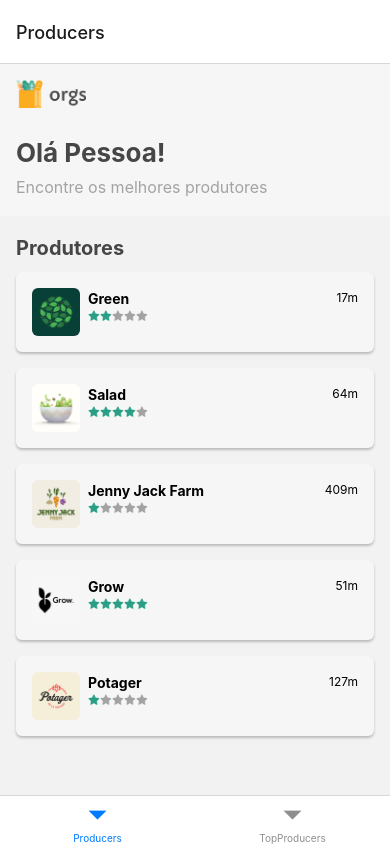
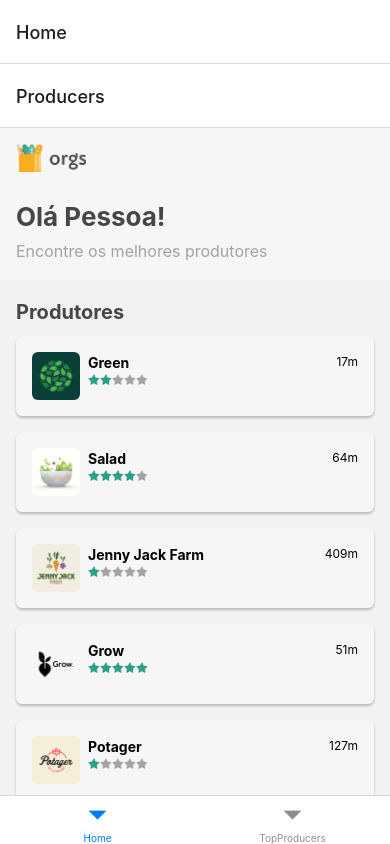
Before and after one commit to felahgs/react-native-app-example, a React Native app: screen / in a window 390 px wide. Built offline with nearby package versions, Linux system fonts and the light colour scheme.

Commit message:
add stack navigation

```diff
--- a/babel.config.js
+++ b/babel.config.js
@@ -18,6 +18,7 @@ module.exports = {
         alias: {
           screens: "./src/screens",
           components: "./src/components",
+          constants: "./src/constants",
           services: "./src/services",
           models: "./src/models",
           mocks: "./src/mocks",
--- a/package.json
+++ b/package.json
@@ -14,12 +14,13 @@
   "dependencies": {
     "@react-navigation/bottom-tabs": "^6.3.2",
     "@react-navigation/native": "^6.0.11",
+    "@react-navigation/native-stack": "^6.8.0",
     "babel-plugin-module-resolver": "^4.1.0",
     "eslint-plugin-import-helpers": "^1.2.1",
     "react": "18.0.0",
     "react-native": "0.69.3",
     "react-native-safe-area-context": "^4.3.3",
-    "react-native-screens": "^3.16.0"
+    "react-native-screens": "^3.17.0"
   },
   "devDependencies": {
     "@babel/core": "^7.12.9",
--- /dev/null
+++ b/src/constants/routes.ts
@@ -0,0 +1,8 @@
+const routes = {
+  HOME: "Home",
+  TOP_PRODUCERS: "TopProducers",
+  PRODUCER: "Producer",
+  PRODUCERS: "Producers",
+};
+
+export default routes;
--- a/src/routes/AppRoutes.tsx
+++ b/src/routes/AppRoutes.tsx
@@ -3,15 +3,20 @@ import React from "react";
 import { NavigationContainer } from "@react-navigation/native";
 import { createBottomTabNavigator } from "@react-navigation/bottom-tabs";
 
-import { Home, TopProducers } from "screens";
+import { TopProducers } from "screens";
+import routes from "constants/routes";
+
+import ProducerRoutes from "./ProducerRoutes";
 
 const Tab = createBottomTabNavigator();
 const AppRoutes = () => {
+  const { HOME, TOP_PRODUCERS } = routes;
+
   return (
     <NavigationContainer>
       <Tab.Navigator>
-        <Tab.Screen name="Producers" component={Home} />
-        <Tab.Screen name="TopProducers" component={TopProducers} />
+        <Tab.Screen name={HOME} component={ProducerRoutes} />
+        <Tab.Screen name={TOP_PRODUCERS} component={TopProducers} />
       </Tab.Navigator>
     </NavigationContainer>
   );
--- /dev/null
+++ b/src/routes/ProducerRoutes.tsx
@@ -0,0 +1,18 @@
+import React from "react";
+
+import { createNativeStackNavigator } from "@react-navigation/native-stack";
+
+import { Home, Producer } from "screens";
+import routes from "constants/routes";
+
+const Stack = createNativeStackNavigator();
+
+export default function ProducerRoutes() {
+  const { PRODUCER, PRODUCERS } = routes;
+  return (
+    <Stack.Navigator>
+      <Stack.Screen name={PRODUCERS} component={Home} />
+      <Stack.Screen name={PRODUCER} component={Producer} />
+    </Stack.Navigator>
+  );
+}
--- a/src/routes/index.ts
+++ b/src/routes/index.ts
@@ -1 +1,2 @@
 export * from "./AppRoutes";
+export * from "./ProducerRoutes";
--- /dev/null
+++ b/src/screens/Producer/Producer.tsx
@@ -0,0 +1,12 @@
+import { View, Text } from "react-native";
+import React from "react";
+
+const Producer = () => {
+  return (
+    <View>
+      <Text>Producer</Text>
+    </View>
+  );
+};
+
+export { Producer };
--- /dev/null
+++ b/src/screens/Producer/index.ts
@@ -0,0 +1 @@
+export * from "./Producer";
--- a/src/screens/Producers/components/ProducersList/ProducerCard.tsx
+++ b/src/screens/Producers/components/ProducersList/ProducerCard.tsx
@@ -6,6 +6,8 @@ import {
   TouchableOpacity,
 } from "react-native";
 import React, { useReducer } from "react";
+
+import { useNavigation } from "@react-navigation/native";
 
 import { Stars } from "components/Stars";
 
@@ -18,11 +20,14 @@ interface ProducerCardProps {
   stars: number;
 }
 const ProducerCard = ({ name, image, distance, stars }: ProducerCardProps) => {
-  // const [selected, setSelected] = useState(false);
-  const [selected, toggleSelected] = useReducer(value => !value, false);
+  const [selected] = useReducer(value => !value, false);
+  const navigation = useNavigation();
+
+  const handleNavigation = () => navigation.navigate("Producer" as never);
 
   return (
-    <TouchableOpacity style={styles.card} onPress={() => toggleSelected()}>
+    // <TouchableOpacity style={styles.card} onPress={() => toggleSelected()}>
+    <TouchableOpacity onPress={handleNavigation} style={styles.card}>
       <Image
         source={image}
         style={styles.image}
--- a/src/screens/index.ts
+++ b/src/screens/index.ts
@@ -1,3 +1,4 @@
 export * from "./Producers";
+export * from "./Producer";
 export * from "./Home";
 export * from "./TopProducers";
```
Also changed, not shown: 2 other files (tests, documents, lock files or other folders).
